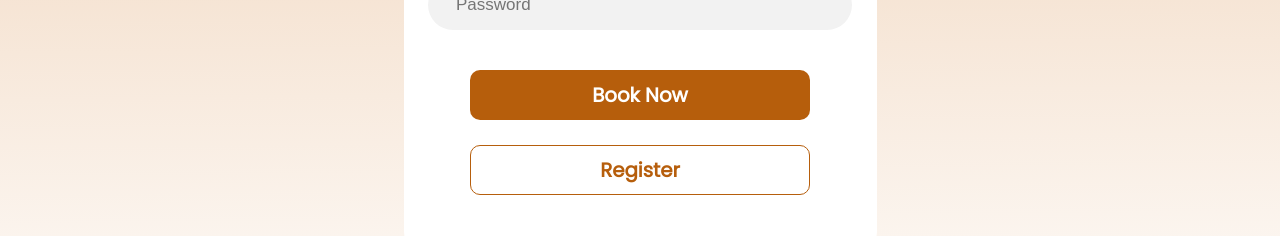
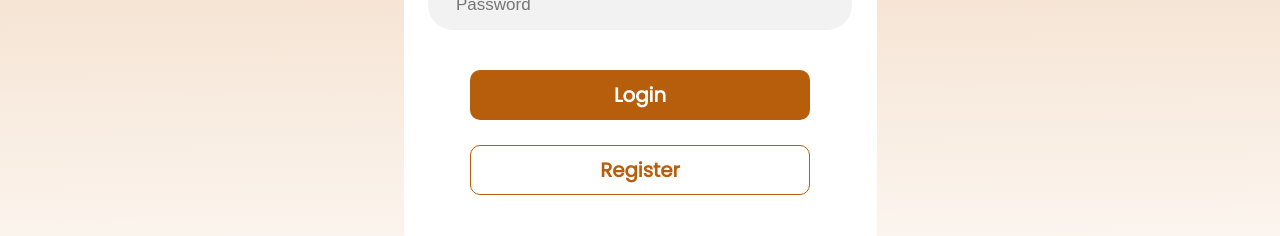
Before and after one commit to anshulkumarx7/FourGear-MotorBikeService-FrontEnd, a React (Vite) app: page /signin in a window 1280 px wide. Shown: the part 514-750 px from the top of the page. Built offline with nearby package versions, Linux system fonts and the light colour scheme.

Commit message:
fix signin signup routing

```diff
--- a/src/App.jsx
+++ b/src/App.jsx
@@ -55,6 +55,7 @@ function App() {
             <Route path="/service/location" element={<Location />} />
           </Route>
           <Route path="/signin" element={<Login />} />
+          <Route path="/signup" element={<Signup />} />
         </Routes>
         <Footer />
       </BrowserRouter>
--- a/src/Components/Login.jsx
+++ b/src/Components/Login.jsx
@@ -39,10 +39,10 @@ function Login() {
                 value={loginData.password}
               ></input>
               <div className="fourGearSigninButton bt-signin">
-                <button onSubmit={handleSubmit}>Book Now</button>
+                <button onSubmit={handleSubmit}>Login</button>
               </div>
               <div className="fourGearRegisterButton bt-signin">
-                <button ><Link to="/">Register</Link></button>
+              <Link to="/signup"><button>Register</button></Link>
               </div>
             </form>
           </div>
--- a/src/Components/Navbar.jsx
+++ b/src/Components/Navbar.jsx
@@ -56,7 +56,7 @@ function Navbar() {
             <img src={Cross}></img>
           </button>
         </div>
-        <NavLink className="userLogo" to="/user">
+        <NavLink className="userLogo" to="/signin">
           <img src={UserLogo}></img>
         </NavLink>
         <button className="nav-btn open-button" onClick={showNavbar}>
--- a/src/Styles/Login.css
+++ b/src/Styles/Login.css
@@ -79,6 +79,7 @@
 .fourGearRegisterButton button {
   border: 1px solid #b65e0c;
   background-color: #ffffff;
+  color:#b65e0c;
 }
 @media screen and (max-width: 650px) {
   .fourGearSignin{
```
